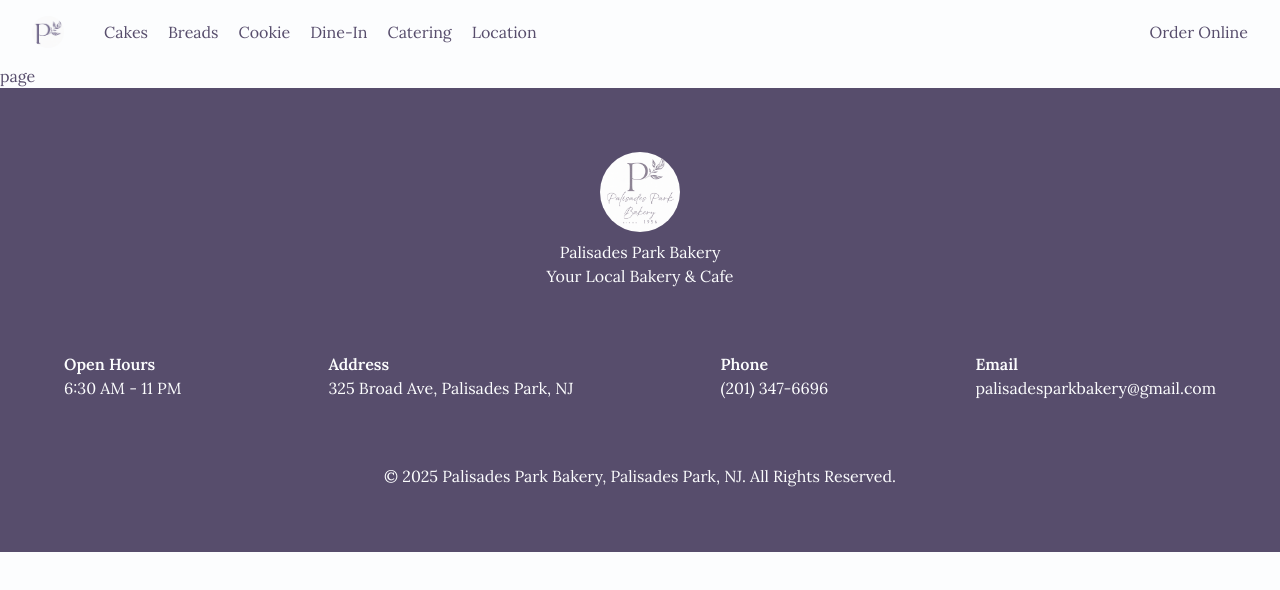
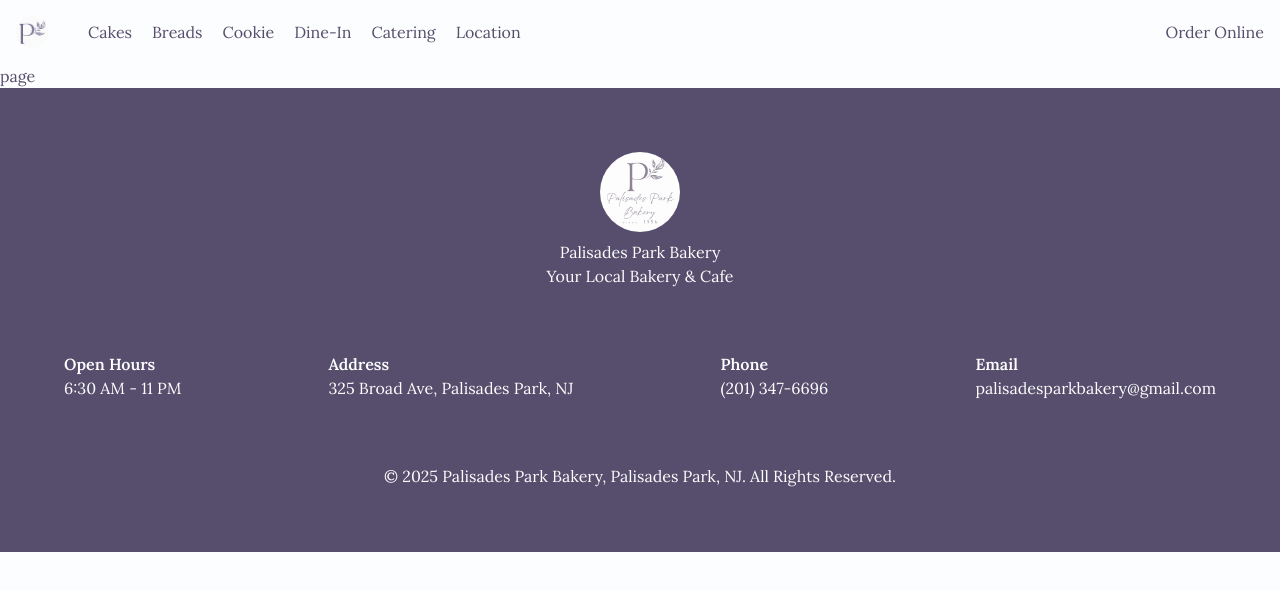
Before and after one commit to SunilPark1129/palisades-bakery, a Next.js app: page /admin in a window 1280 px wide. Shown: the top 590 px of the page. Built offline with nearby package versions, Linux system fonts and the light colour scheme.

Commit message:
edit: styling

```diff
--- a/app/_components/Navbar.tsx
+++ b/app/_components/Navbar.tsx
@@ -16,7 +16,7 @@
 
 function Navbar({}: Props) {
   return (
-    <nav className="p-[1rem] flex justify-between pl-[2rem] pr-[2rem]">
+    <nav className="p-[1rem] flex justify-between">
       <div className=" flex w-full gap-10 items-center">
         <Image
           src={logo}
```
